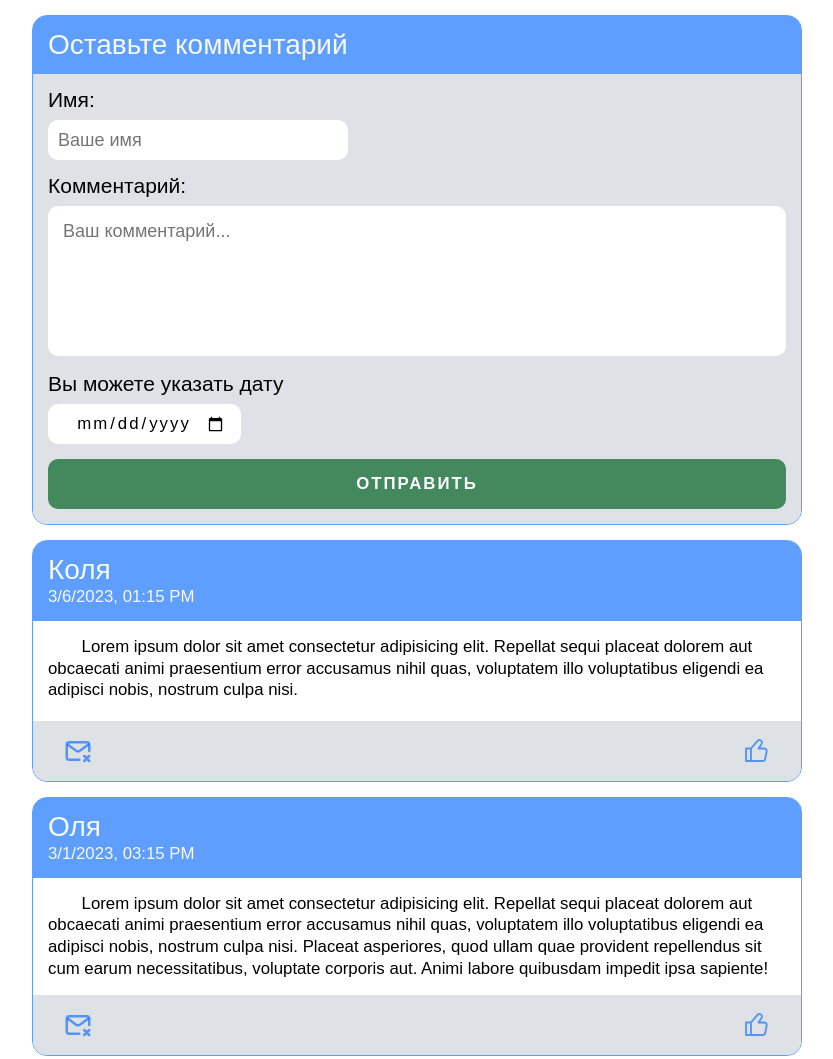
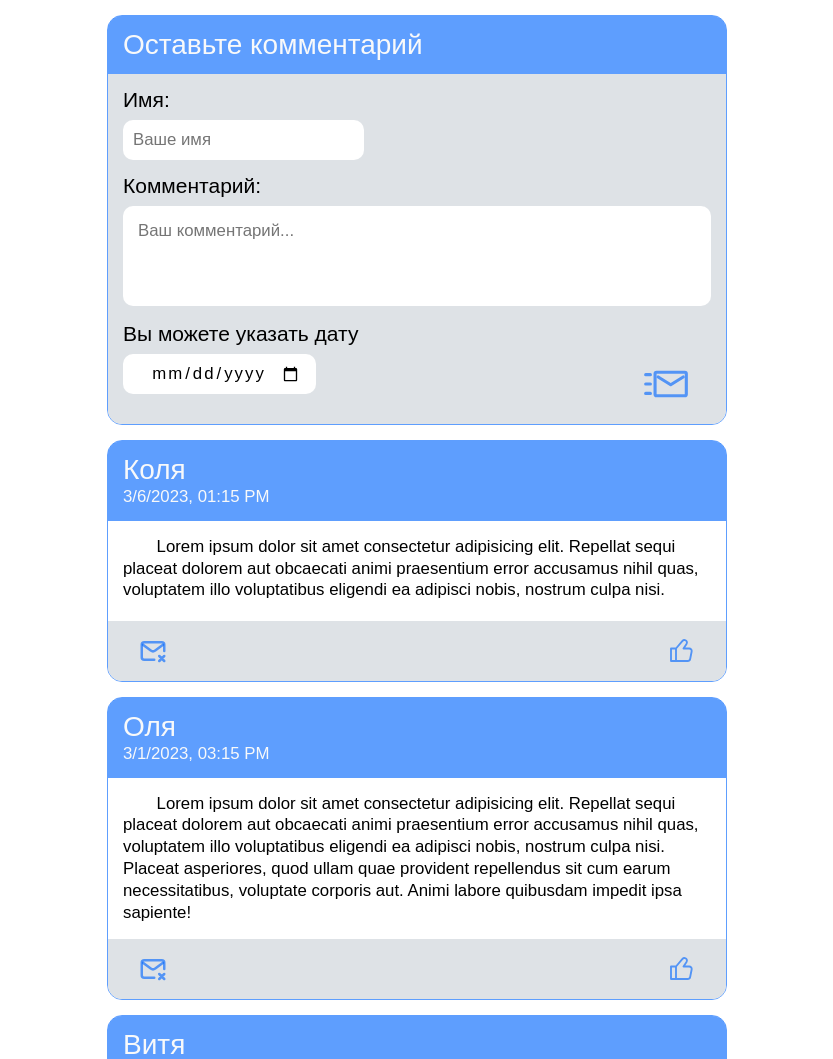
Before and after one commit to Alexandr7944/hotels-comments, a website built with webpack: page src/index.html in a window 1280 px wide. Shown: the top 1059 px of the page, without its empty margins (223-1056 px from the left). Built offline with nearby package versions, Linux system fonts and the light colour scheme.

Commit message:
add class comment_element

```diff
--- a/src/index.html
+++ b/src/index.html
@@ -23,11 +23,20 @@
         </label>
         <label class="label">
           <span class="input__text">Вы можете указать дату</span>
-          <!-- <select name="inputDate" class="input__date"> -->
           <input type="date" name="inputDate" class="input__date">
           </select>
         </label>
-        <input type="submit" value="Отправить" class="input__submit">
+        <button type="submit" class="input__submit">
+          <svg viewBox="0 0 32 32">
+            <g data-name="Layer 2" id="Layer_2">
+            <path d="M28,24.5H10a2,2,0,0,1-2-2V9.5a2,2,0,0,1,2-2H28a2,2,0,0,1,2,2v13A2,2,0,0,1,28,24.5ZM10,9.5v13H28V9.5Z"/>
+            <path d="M19,17.5a1,1,0,0,1-.53-.15l-8-5a1,1,0,1,1,1.06-1.7L19,15.32l7.47-4.67a1,1,0,1,1,1.06,1.7l-8,5A1,1,0,0,1,19,17.5Z"/>
+            <path d="M6,17H3a1,1,0,0,1,0-2H6a1,1,0,1,1,0,2Z"/>
+            <path d="M6,11H3A1,1,0,0,1,3,9H6a1,1,0,0,1,0,2Z"/>
+            <path d="M6,23H3a1,1,0,0,1,0-2H6a1,1,0,0,1,0,2Z"/>
+            </g>
+          </svg>
+        </button>
       </form>
     </div>
     <div class="output"></div>
--- /dev/null
+++ b/src/js/CommentElement.js
@@ -0,0 +1,57 @@
+class CommentElement {
+  constructor(element) {
+    this.element = element;
+  }
+
+  createElement() {
+    let date = this.calcDay(this.element.date);
+    const time = this.element.date.toLocaleTimeString([], {
+      hour: "2-digit",
+      minute: "2-digit",
+    });
+
+    const outputRow = document.createElement("div");
+    outputRow.className = "output__row";
+    outputRow.innerHTML = `
+      <div class="output__title">
+        <span class="output__name">${this.element.name}</span>
+        <span class="output__date">${date}</span>
+        <span class="output__time">, ${time}</span>
+      </div>
+      <div class="output__comment">
+        <p>${this.element.comment}</p>
+      </div>
+      <div class="output__btn">
+        <button class="output__remove">
+          <svg width="30px" height="30px" viewBox="0 0 24 24">
+            <path d="M4 7.00005L10.2 11.65C11.2667 12.45 12.7333 12.45 13.8 11.65L20 7" stroke-width="2" stroke-linecap="round" stroke-linejoin="round"/>
+            <path d="M13 19H5C3.89543 19 3 18.1046 3 17V7C3 5.89543 3.89543 5 5 5H19C20.1046 5 21 5.89543 21 7V12" stroke-width="2" stroke-linecap="round"/>
+            <path d="M17 16L19 18M21 20L19 18M19 18L21 16M19 18L17 20" stroke-width="2" stroke-linecap="round" stroke-linejoin="round"/>
+          </svg>
+        </button>
+        <bitton class="output__like ${
+          this.element.like ? "output__like_active" : ""
+        }">
+          <svg width="30px" height="30px" viewBox="0 0 24 24">
+            <path d="M8 10V20M8 10L4 9.99998V20L8 20M8 10L13.1956 3.93847C13.6886 3.3633 14.4642 3.11604 15.1992 3.29977L15.2467 3.31166C16.5885 3.64711 17.1929 5.21057 16.4258 6.36135L14 9.99998H18.5604C19.8225 9.99998 20.7691 11.1546 20.5216 12.3922L19.3216 18.3922C19.1346 19.3271 18.3138 20 17.3604 20L8 20" stroke-width="1.5" stroke-linecap="round" stroke-linejoin="round"/>
+          </svg>
+        </button>
+      </div>`;
+
+    return outputRow;
+  }
+
+  calcDay(date) {
+    const dateComment = date.toLocaleDateString();
+    const today = new Date().toLocaleDateString();
+    const yesterday = new Date(Date.now() - 86400000).toLocaleDateString();
+    if (dateComment === today) {
+      return "Сегодня";
+    } else if (dateComment === yesterday) {
+      return "Вчера";
+    }
+    return dateComment;
+  }
+}
+
+export default CommentElement;
--- a/src/js/Form.js
+++ b/src/js/Form.js
@@ -1,6 +1,6 @@
 import Comment from "./Comment";
 
-class Form{
+class Form {
   constructor(cache) {
     this.cache = cache;
     this.listenerForm();
@@ -57,11 +57,14 @@ class Form{
   }
 
   showWarning(elem, text) {
-    document.querySelector(".warning")?.remove();
+    if (document.querySelector(".warning")) {
+      document.querySelector(".warning").remove();
+    }
     const warning = document.createElement("div");
     warning.className = "warning";
     warning.innerHTML = `<span>${text}</span>`;
     elem.parentElement.append(warning);
+    warning.style.top = elem.offsetTop + elem.offsetHeight + 5 + "px";
     elem.addEventListener("input", () => warning.remove(), { once: true });
   }
 }
--- a/src/js/RenderItem.js
+++ b/src/js/RenderItem.js
@@ -1,4 +1,5 @@
 import Form from "./Form";
+import CommentElement from "./CommentElement";
 
 class RenderItem extends Form {
   constructor(cache) {
@@ -9,43 +10,13 @@ class RenderItem extends Form {
   addItem() {
     const output = document.querySelector(".output");
     while (output.firstChild) output.firstChild.remove();
+
     this.cache.sort((a, b) => a.date - b.date);
+
     this.cache.forEach((item) => {
-      let date = this.calcDay(item.date);
-      const time = item.date.toLocaleTimeString([], {
-        hour: "2-digit",
-        minute: "2-digit",
-      });
-
-      const outputRow = document.createElement("div");
-      outputRow.className = "output__row";
-      outputRow.innerHTML = `
-        <div class="output__title">
-          <span class="output__name">${item.name}</span>
-          <span class="output__date">${date}</span>
-          <span class="output__time">, ${time}</span>
-        </div>
-        <div class="output__comment">
-          <p>${item.comment}</p>
-        </div>
-        <div class="output__btn">
-          <button class="output__remove">
-            <svg width="30px" height="30px" viewBox="0 0 24 24">
-              <path d="M4 7.00005L10.2 11.65C11.2667 12.45 12.7333 12.45 13.8 11.65L20 7" stroke-width="2" stroke-linecap="round" stroke-linejoin="round"/>
-              <path d="M13 19H5C3.89543 19 3 18.1046 3 17V7C3 5.89543 3.89543 5 5 5H19C20.1046 5 21 5.89543 21 7V12" stroke-width="2" stroke-linecap="round"/>
-              <path d="M17 16L19 18M21 20L19 18M19 18L21 16M19 18L17 20" stroke-width="2" stroke-linecap="round" stroke-linejoin="round"/>
-            </svg>
-          </button>
-          <bitton class="output__like ${
-            item.like ? "output__like_active" : ""
-          }">
-            <svg width="30px" height="30px" viewBox="0 0 24 24">
-              <path d="M8 10V20M8 10L4 9.99998V20L8 20M8 10L13.1956 3.93847C13.6886 3.3633 14.4642 3.11604 15.1992 3.29977L15.2467 3.31166C16.5885 3.64711 17.1929 5.21057 16.4258 6.36135L14 9.99998H18.5604C19.8225 9.99998 20.7691 11.1546 20.5216 12.3922L19.3216 18.3922C19.1346 19.3271 18.3138 20 17.3604 20L8 20" stroke-width="1.5" stroke-linecap="round" stroke-linejoin="round"/>
-            </svg>
-          </button>
-        </div>`;
-      output.prepend(outputRow);
-      this.listenerBtn(outputRow, item);
+      const commentElement = new CommentElement(item).createElement();
+      output.prepend(commentElement);
+      this.listenerBtn(commentElement, item);
     });
   }
 
@@ -61,23 +32,6 @@ class RenderItem extends Form {
       this.addItem();
     });
   }
-
-  // static addCommit(name, comment, date) {
-  //   this.cache.push(new Comment(name.value.trim(), comment.value.trim(), date));
-  //   this.addItem();
-  // }
-
-  calcDay(date) {
-    const dateComment = date.toLocaleDateString();
-    const today = new Date().toLocaleDateString();
-    const yesterday = new Date(Date.now() - 86400000).toLocaleDateString();
-    if (dateComment === today) {
-      return "Сегодня";
-    } else if (dateComment === yesterday) {
-      return "Вчера";
-    }
-    return dateComment;
-  }
 }
 
 export default RenderItem;
--- a/src/js/app.js
+++ b/src/js/app.js
@@ -8,16 +8,12 @@ cache.push(
     "Lorem ipsum dolor sit amet consectetur adipisicing elit. Repellat sequi placeat dolorem aut obcaecati animi praesentium error accusamus nihil quas, voluptatem illo voluptatibus eligendi ea adipisci nobis, nostrum culpa nisi. Placeat asperiores, quod ullam quae provident repellendus sit cum earum necessitatibus, voluptate corporis aut.",
     new Date("2023-02-07 03:15"),
     true
-  )
-);
-cache.push(
+  ),
   new Comment(
     "Коля",
     "Lorem ipsum dolor sit amet consectetur adipisicing elit. Repellat sequi placeat dolorem aut obcaecati animi praesentium error accusamus nihil quas, voluptatem illo voluptatibus eligendi ea adipisci nobis, nostrum culpa nisi.",
     new Date("2023-03-06 13:15")
-  )
-);
-cache.push(
+  ),
   new Comment(
     "Оля",
     "Lorem ipsum dolor sit amet consectetur adipisicing elit. Repellat sequi placeat dolorem aut obcaecati animi praesentium error accusamus nihil quas, voluptatem illo voluptatibus eligendi ea adipisci nobis, nostrum culpa nisi. Placeat asperiores, quod ullam quae provident repellendus sit cum earum necessitatibus, voluptate corporis aut. Animi labore quibusdam impedit ipsa sapiente!",
--- a/src/sass/style.sass
+++ b/src/sass/style.sass
@@ -2,20 +2,20 @@
 
 @mixin input()
   border-radius: 10px
-  font-size: 18px
+  font-size: 1.2em
   &:focus
-    outline: 3px solid $titleColor
+    outline: 2px solid $titleColor
 
 
 $titleColor: rgba(13, 109, 253, 0.663)
-$btnColor: #44885e
+$btnColor: rgba(13, 109, 253, 0.663)
 
 html
   font-size: 10px
   font-family: Arial, Helvetica, sans-serif
 
 .container
-  max-width: 800px
+  max-width: 650px
   min-width: 300px
   margin: 0 auto
   padding: 15px
@@ -34,17 +34,20 @@ html
   padding: 15px
   background-color: #dee2e6
   display: flex
-  flex-direction: column
-  justify-content: flex-start
+  flex-wrap: wrap
+  justify-content: space-between
+  align-items: flex-end
+  .label:nth-child(2)
+    flex: 1 1 100%
 
 .warning
   position: absolute
-  padding: 10px
-  top: 80px
-  background-color: #eec6c6
-  border: 2px solid rgb(218, 68, 68)
+  padding: 10px 20px
+  background-color: rgb(240, 154, 154)
+  box-shadow: 0 0 10px 5px rgba(218, 68, 68, .8)
   border-radius: 15px
-  font-size: 18px
+  font-size: 16px
+  text-align: center
   z-index: 10
   animation: modal .5s linear 1 normal
 
@@ -53,7 +56,7 @@ html
 
 @keyframes modal
   0%
-    transform: translateX(-500px)
+    transform: translateX(-300px)
     opacity: 0.3
   100%
     opacity: 1
@@ -79,7 +82,7 @@ html
 
 .input__comment
   width: 100%
-  height: 150px
+  height: 100px
   padding: 15px
   resize: none
   overflow: auto
@@ -95,15 +98,13 @@ html
   letter-spacing: 2px
 
 .input__submit
-  padding: 15px
-  font-weight: 700
-  letter-spacing: 2px
-  text-transform: uppercase
-  color: #fff
-  background-color: #44885e
-  border-radius: 10px
-  font-size: 1.2em
+  width: 50px
+  height: 50px
+  margin-right: 20px
+  background-color: transparent
   cursor: pointer
+  svg
+    fill: $btnColor
 
 
 .title
```
